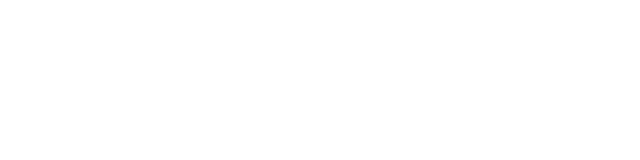
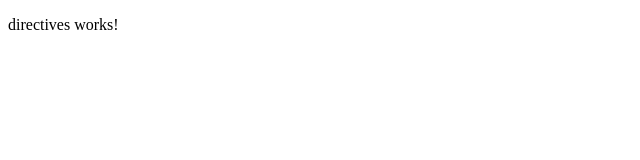
Before and after one commit to mvidailhet/formation-angular-avance, an Angular app: page /directives in a window 1280 px wide. Before the commit this address led to /. Shown: the top 160 px of the page, without its empty margins (0-640 px from the left). Built offline with nearby package versions, Linux system fonts and the light colour scheme.

Commit message:
Created some pages

```diff
--- a/src/app/app-routing.module.ts
+++ b/src/app/app-routing.module.ts
@@ -1,10 +1,21 @@
 import { NgModule } from '@angular/core';
 import { RouterModule, Routes } from '@angular/router';
+import { DirectivesComponent } from './pages/directives/directives.component';
+import { HomeComponent } from './pages/home/home.component';
 
-const routes: Routes = [];
+const routes: Routes = [
+  {
+    path: '',
+    component: HomeComponent,
+  },
+  {
+    path: 'directives',
+    component: DirectivesComponent,
+  },
+];
 
 @NgModule({
   imports: [RouterModule.forRoot(routes)],
-  exports: [RouterModule]
+  exports: [RouterModule],
 })
-export class AppRoutingModule { }
+export class AppRoutingModule {}
--- a/src/app/app.module.ts
+++ b/src/app/app.module.ts
@@ -3,10 +3,14 @@
 
 import { AppRoutingModule } from './app-routing.module';
 import { AppComponent } from './app.component';
+import { HomeComponent } from './pages/home/home.component';
+import { DirectivesComponent } from './pages/directives/directives.component';
 
 @NgModule({
   declarations: [
-    AppComponent
+    AppComponent,
+    HomeComponent,
+    DirectivesComponent,
   ],
   imports: [
     BrowserModule,
--- /dev/null
+++ b/src/app/pages/directives/directives.component.html
@@ -0,0 +1 @@
+<p>directives works!</p>
--- /dev/null
+++ b/src/app/pages/directives/directives.component.ts
@@ -0,0 +1,15 @@
+import { Component, OnInit } from '@angular/core';
+
+@Component({
+  selector: 'app-directives',
+  templateUrl: './directives.component.html',
+  styleUrls: ['./directives.component.scss']
+})
+export class DirectivesComponent implements OnInit {
+
+  constructor() { }
+
+  ngOnInit(): void {
+  }
+
+}
--- /dev/null
+++ b/src/app/pages/home/home.component.html
@@ -0,0 +1 @@
+<a routerLink="/directives">Les directives</a>
--- /dev/null
+++ b/src/app/pages/home/home.component.ts
@@ -0,0 +1,15 @@
+import { Component, OnInit } from '@angular/core';
+
+@Component({
+  selector: 'app-home',
+  templateUrl: './home.component.html',
+  styleUrls: ['./home.component.scss']
+})
+export class HomeComponent implements OnInit {
+
+  constructor() { }
+
+  ngOnInit(): void {
+  }
+
+}
--- a/src/styles.scss
+++ b/src/styles.scss
@@ -1 +1,3 @@
-/* You can add global styles to this file, and also import other style files */
+body {
+  font-size: 16px;
+}
```
Also changed, not shown: src/app/pages/directives/directives.component.scss (added), src/app/pages/home/home.component.scss (added), 1 other file (tests, documents, lock files or other folders).
